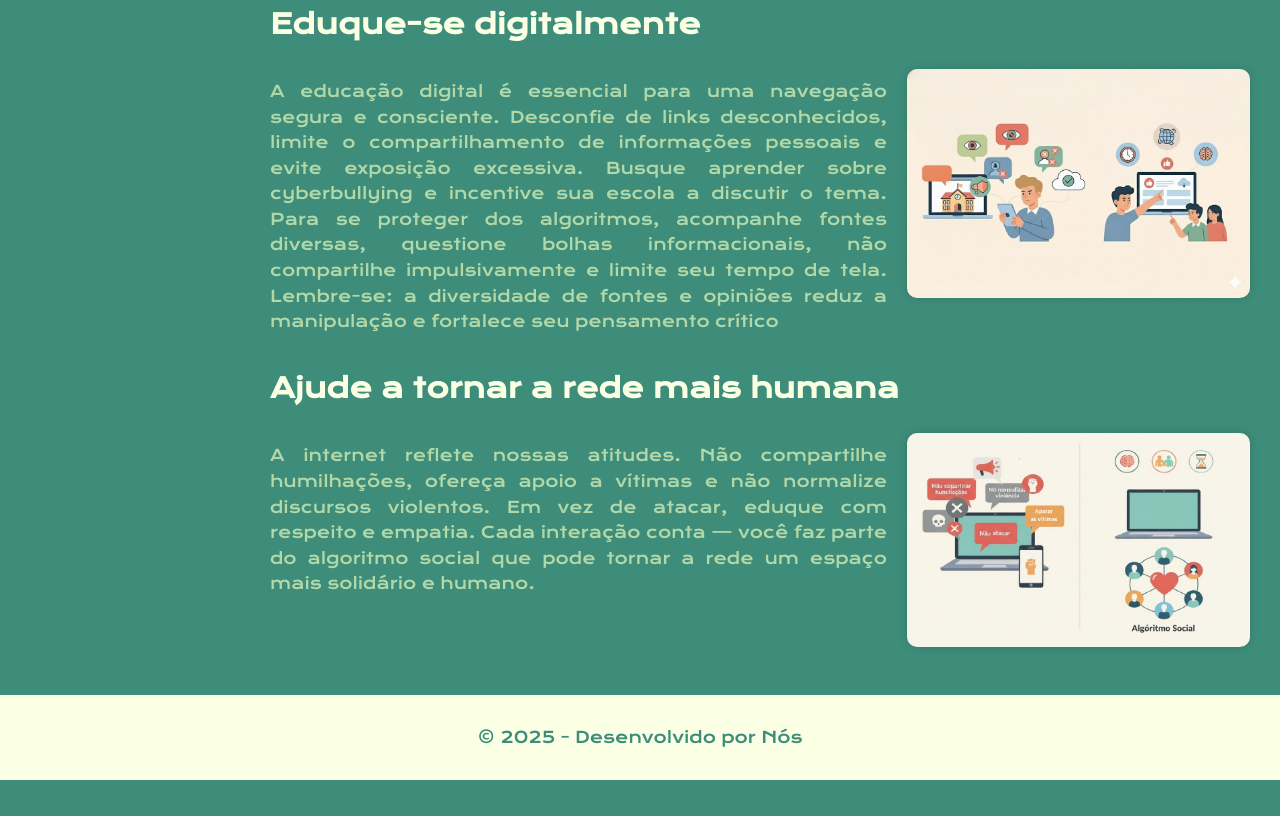
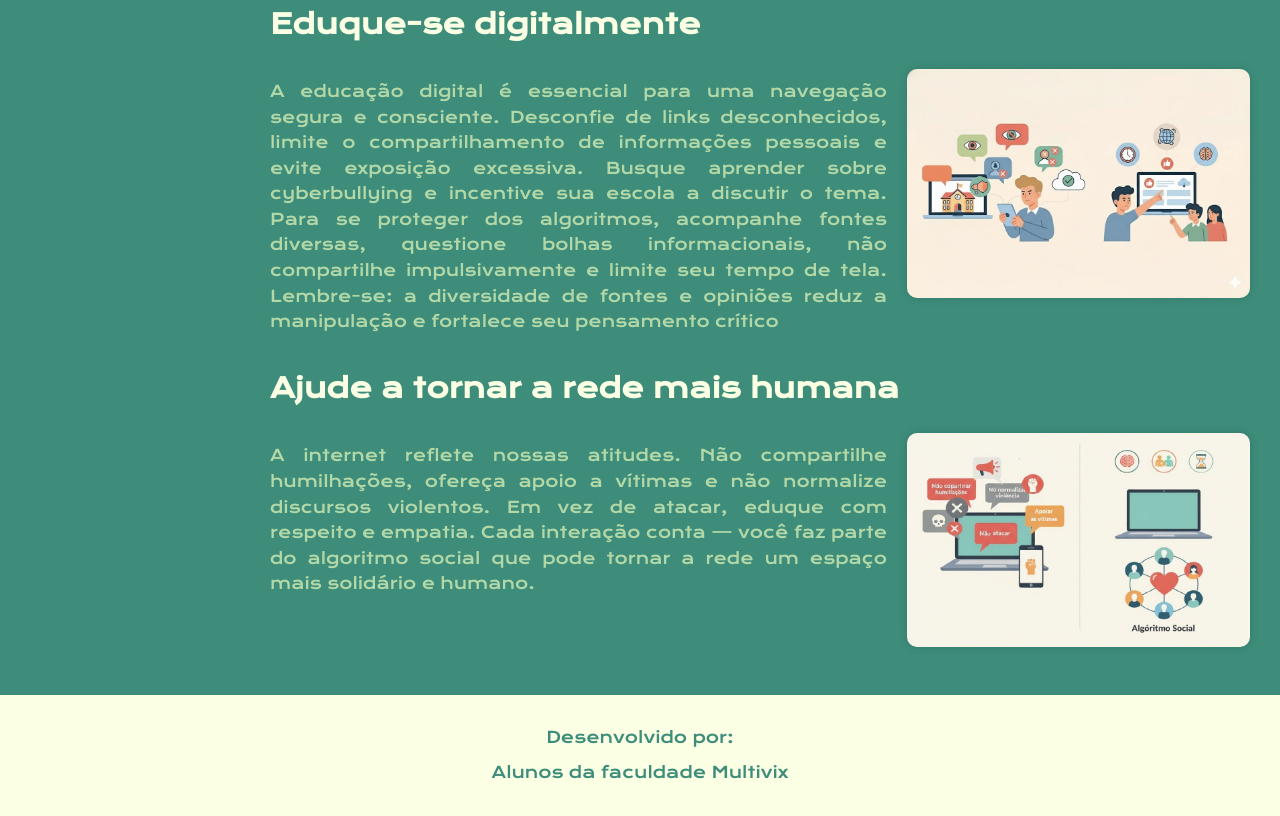
Before and after one commit to Andre-Ziviani/Projeto_pei_Inclusao, a plain HTML site: page index.html in a window 1280 px wide. Shown: the part 2709-3525 px from the top of the page. Before the commit the page ends 3489 px from the top, so only its background shows below. Drawn offline with nearby package versions, Linux system fonts and the light colour scheme.

Commit message:
att_roda_pe

```diff
--- a/index.html
+++ b/index.html
@@ -135,6 +135,7 @@
     </main>
     <script src="script.js"></script>
     <footer>
-        <p class="roda_pe">© 2025 - Desenvolvido por Nós</p>
+        <p class="roda_pe">Desenvolvido por:</p>
+        <p class="roda_pe">Alunos da faculdade Multivix</p>
     </footer>
 </html>
```
